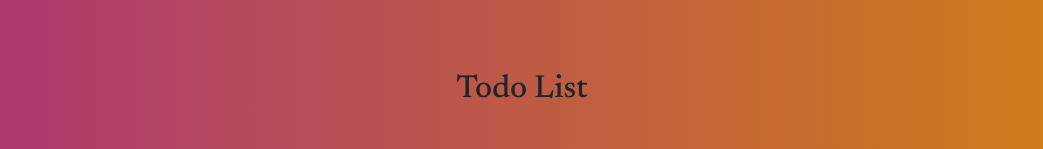
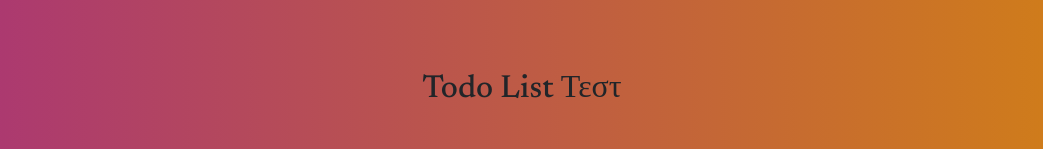
Before and after one commit to Marioshkembi/todoapp, a plain HTML site: page index.html in a window 1280 px wide. Shown: the part 145-294 px from the top of the page, without its empty margins (118-1161 px from the left). Drawn offline with nearby package versions, Linux system fonts and the light colour scheme.

Commit message:
test priv repo

```diff
--- a/index.html
+++ b/index.html
@@ -14,7 +14,7 @@
     <div class="container">
         <div class="todo-wrapper">
             <h2 class="todo-header">
-                todo list
+                todo list τεστ
             </h2>
 
             <div class="check-all-wrapper form-check">
```
